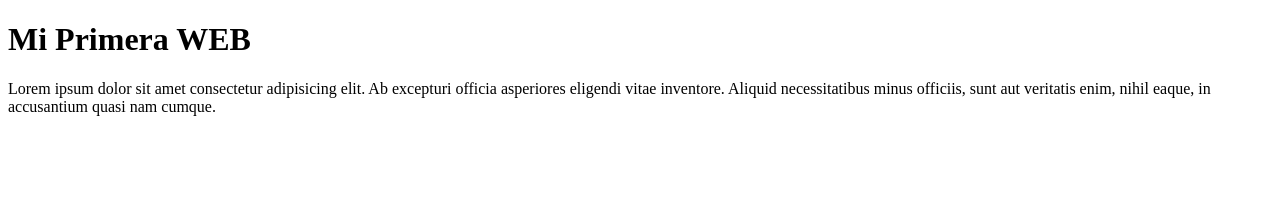
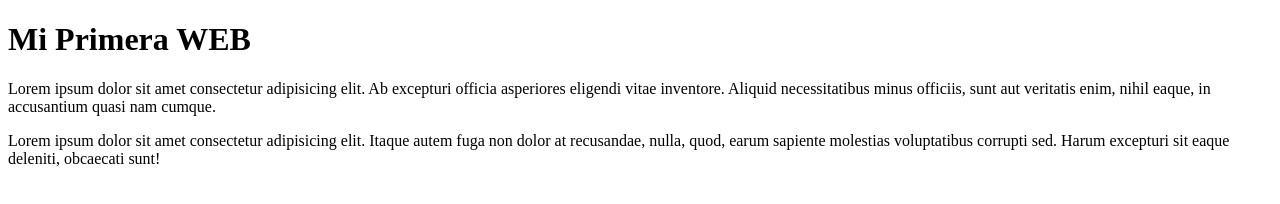
Before and after one commit to CarlosHeli/plataforma_consultant, a plain HTML site: page index.html in a window 1280 px wide. Drawn offline with Linux system fonts and the light colour scheme.

Commit message:
Agrego segundo parrafo

```diff
--- a/index.html
+++ b/index.html
@@ -12,6 +12,7 @@
 <body>
     <h1>Mi Primera WEB</h1>
     <p>Lorem ipsum dolor sit amet consectetur adipisicing elit. Ab excepturi officia asperiores eligendi vitae inventore. Aliquid necessitatibus minus officiis, sunt aut veritatis enim, nihil eaque, in accusantium quasi nam cumque.</p>
+    <P>Lorem ipsum dolor sit amet consectetur adipisicing elit. Itaque autem fuga non dolor at recusandae, nulla, quod, earum sapiente molestias voluptatibus corrupti sed. Harum excepturi sit eaque deleniti, obcaecati sunt!</P>
 </body>
 
 </html>
```
